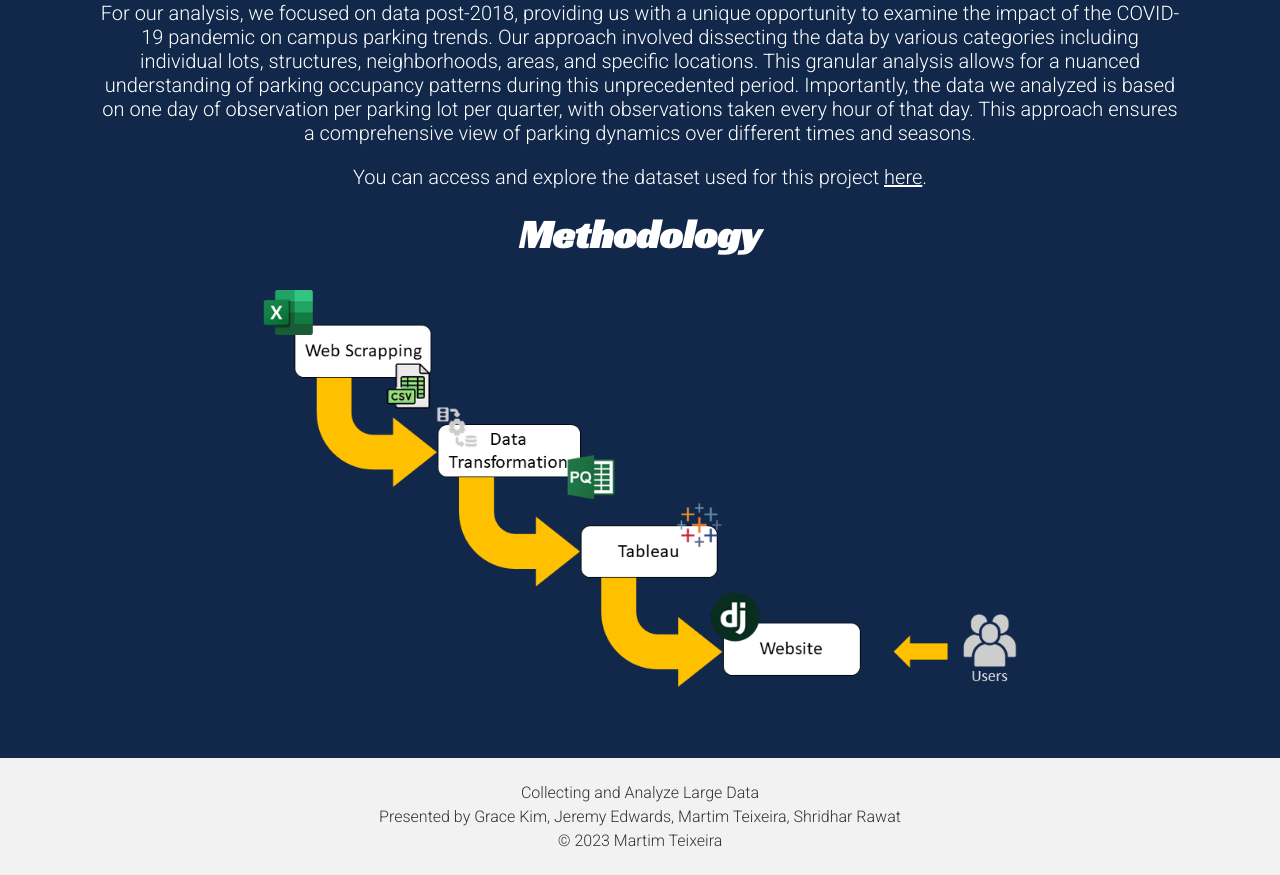
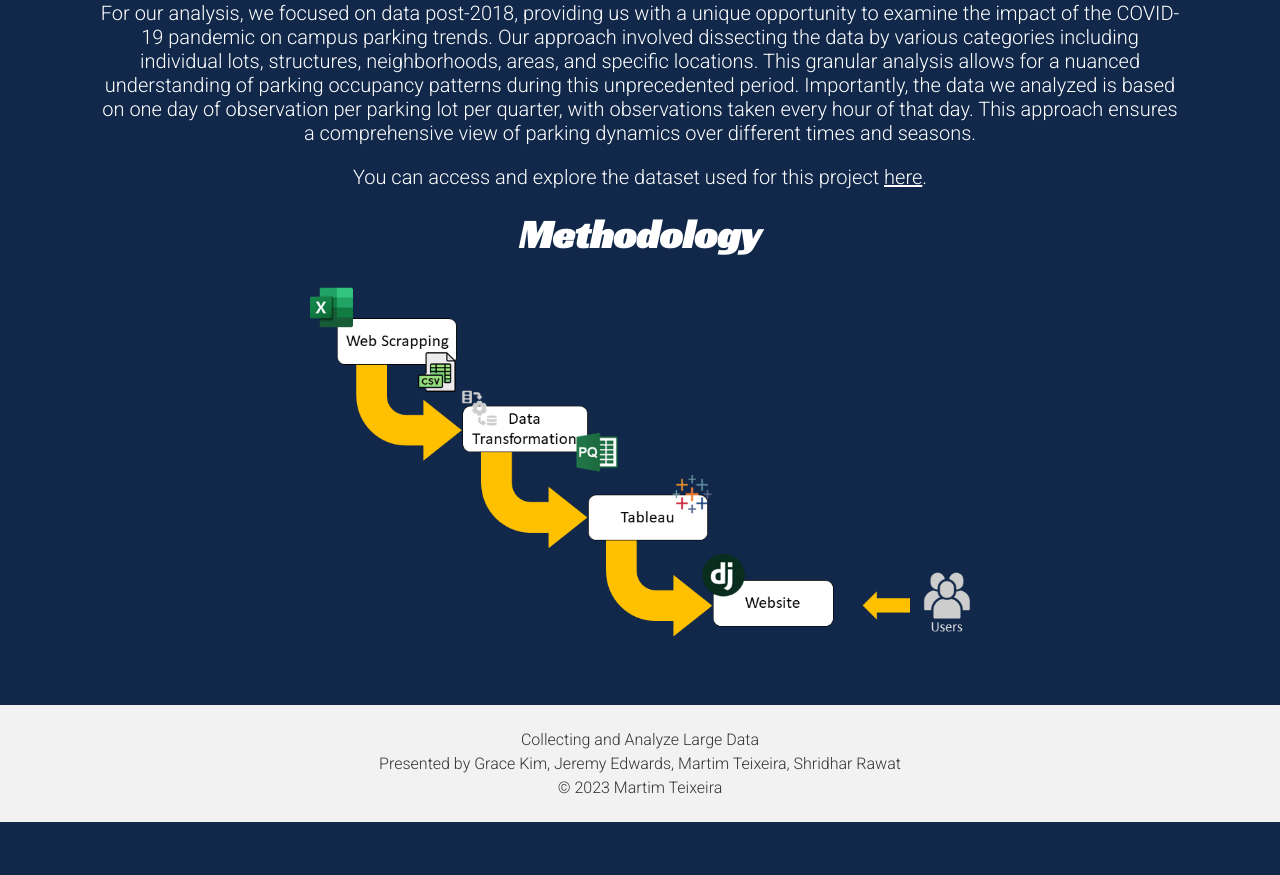
Before and after one commit to rsm-mateixeira/ucsdparking, a Django app: page /about in a window 1280 px wide. Shown: the part 573-1448 px from the top of the page. After the commit the page ends 1395 px from the top, so only its background shows below. Run offline with Django 4.2, Linux system fonts and the light colour scheme; some libraries are stand-ins or nearby versions.

Commit message:
Last version

```diff
--- a/ucsdparking/templates/ucsdparking/info.html
+++ b/ucsdparking/templates/ucsdparking/info.html
@@ -25,7 +25,7 @@
             <p style="font-size: 20px; text-align: center;">You can access and explore the dataset used for this project <a href="https://rmp-wapps.ucsd.edu/TS/Survey/Parking%20Space%20Inventory/Quarterly%20Tables/Contents.html" target="_blank" style="color: white;">here</a>.</p>
             <h1 class="titlesPagesAbouth2">Methodology</h1>
             <div style="text-align: center;">
-                <img style="width: 800px;" src="{% static 'ucsdparking/images/Flow.png' %}" alt="Flow">
+                <img style="width: 65%;" src="{% static 'ucsdparking/images/Flow.png' %}" alt="Flow">
             </div>
         </p>
         <div style="padding: 15px;"></div>
```
